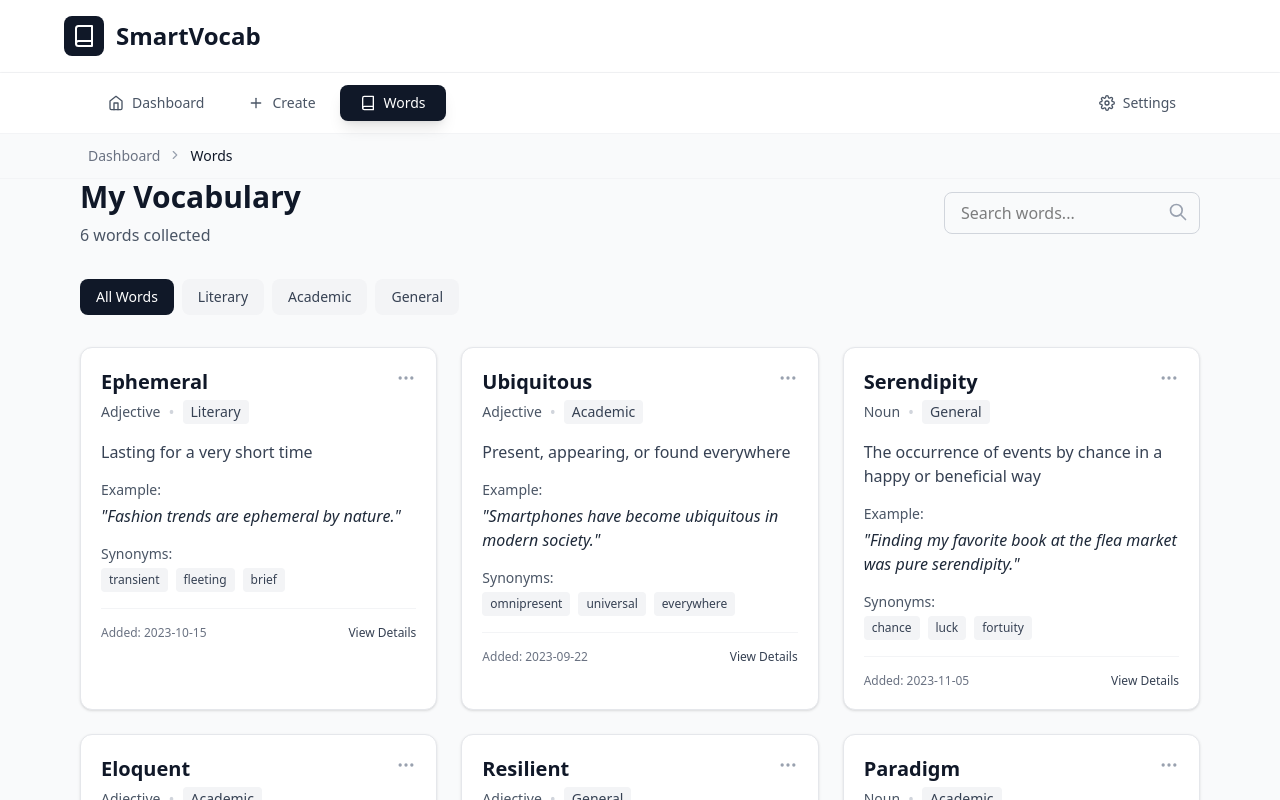
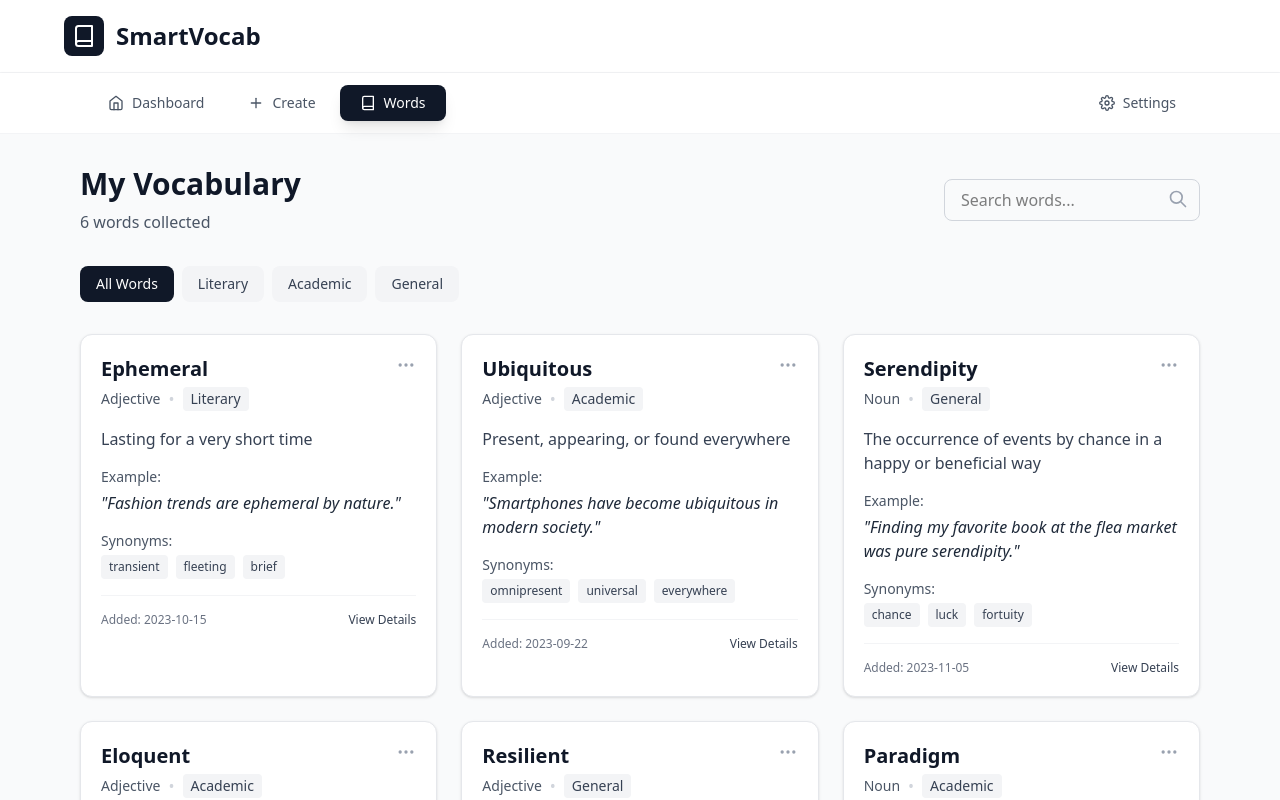
Before and after one commit to IamAshrafee/AI-Powered-Personal-Vocab-Dictionary, a React (Vite) app in the folder SmartVocab/: page /words in a window 1280 px wide. Shown: the top 800 px of the page. Built offline with nearby package versions, Linux system fonts and the light colour scheme.

Commit message:
Fixed spacing

```diff
--- a/SmartVocab/src/layout/MainLayout.jsx
+++ b/SmartVocab/src/layout/MainLayout.jsx
@@ -80,24 +80,6 @@
           </div>
         </div>
       </nav>
-
-      {/* Breadcrumb for larger screens */}
-      <div className="hidden sm:block bg-gray-50 border-b border-gray-100 py-3">
-        <div className="max-w-6xl mx-auto px-6">
-          <nav className="flex text-sm">
-            <Link to="/" className="text-gray-500 hover:text-gray-700">Dashboard</Link>
-            {location.pathname !== "/" && (
-              <>
-                <FiChevronRight className="mx-2 text-gray-400 mt-0.5" />
-                <span className="text-gray-900 capitalize">
-                  {location.pathname.replace("/", "") || "Home"}
-                </span>
-              </>
-            )}
-          </nav>
-        </div>
-      </div>
-
       <main className="pb-20 sm:pb-0">{children}</main>
 
       {/* Bottom Navigation Bar (for smaller screens) */}
--- a/SmartVocab/src/pages/Dashboard.jsx
+++ b/SmartVocab/src/pages/Dashboard.jsx
@@ -2,7 +2,7 @@
 
 const Dashboard = () => {
   return (
-    <div className="max-w-6xl mx-auto px-4 pb-8">
+    <div className="max-w-6xl mx-auto px-4 py-8">
       <h1 className="text-3xl font-bold text-gray-900 mb-2">Dashboard</h1>
       <p className="text-gray-600">Welcome to your dashboard!</p>
     </div>
--- a/SmartVocab/src/pages/Settings/Settings.jsx
+++ b/SmartVocab/src/pages/Settings/Settings.jsx
@@ -1,48 +1,12 @@
 import React, { useState } from "react";
 
 const Settings = () => {
-  const [settings, setSettings] = useState({
-    // Appearance settings
-    theme: "light",
-    fontSize: "medium",
-    reducedMotion: false,
-
-    // Notifications settings
-    dailyReminder: true,
-    newWordNotification: true,
-    weeklyReport: false,
-
-    // Data settings
-    autoSync: true,
-    cloudBackup: true,
-    exportFormat: "json",
-
-    // Account settings
-    username: "vocabmaster",
-    email: "user@example.com",
-    language: "english",
-  });
-
-  const handleChange = (e) => {
-    const { name, value, type, checked } = e.target;
-    setSettings((prevSettings) => ({
-      ...prevSettings,
-      [name]: type === "checkbox" ? checked : value,
-    }));
-  };
-
-  const handleSubmit = (e) => {
-    e.preventDefault();
-    // In a real app, this would save settings to a backend
-    console.log("Settings saved:", settings);
-    alert("Settings saved successfully!");
-  };
 
   return (
     <div className="min-h-screen bg-gray-50 font-sans">
 
       {/* Main Content */}
-      <div className="max-w-4xl mx-auto px-4 pb-8"></div>
+      <div className="max-w-4xl mx-auto px-4 py-8"></div>
     </div>
   );
 };
--- a/SmartVocab/src/pages/Words/Words.jsx
+++ b/SmartVocab/src/pages/Words/Words.jsx
@@ -85,7 +85,7 @@
 
 
       {/* Main Content */}
-      <div className="max-w-6xl mx-auto px-4 pb-8">
+      <div className="max-w-6xl mx-auto px-4 py-8">
         <div className="flex flex-col md:flex-row md:items-center justify-between mb-8">
           <div>
             <h1 className="text-3xl font-bold text-gray-900 mb-2">My Vocabulary</h1>
--- a/SmartVocab/src/pages/createWord/Create.jsx
+++ b/SmartVocab/src/pages/createWord/Create.jsx
@@ -29,7 +29,7 @@
   return (
     <div className="min-h-screen bg-gray-50 font-sans">
       {/* Main Content */}
-      <div className="max-w-4xl mx-auto px-4 pb-8">
+      <div className="max-w-4xl mx-auto px-4 py-8">
         <h1 className="text-3xl font-bold text-gray-900 mb-2">
           Create New Word
         </h1>
```
